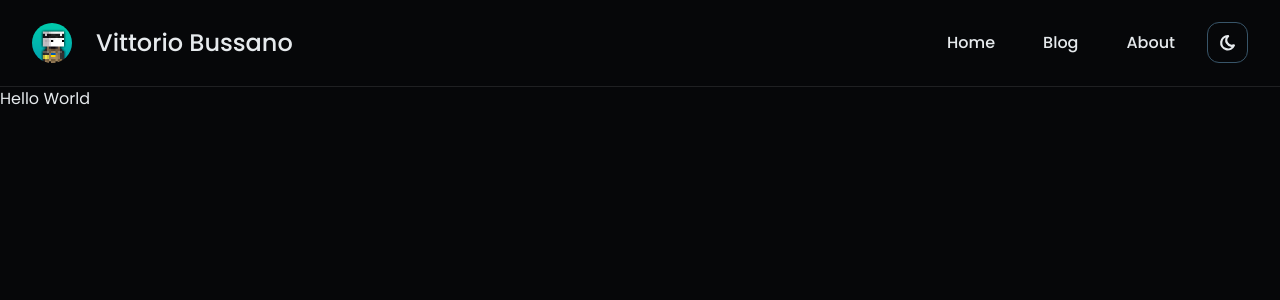
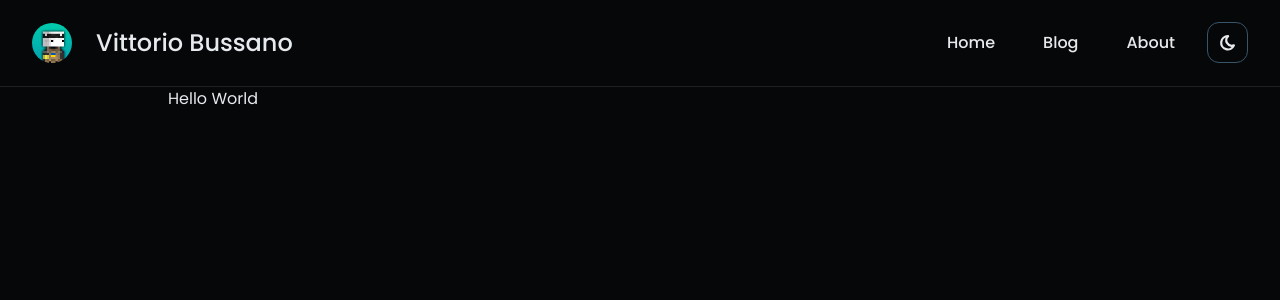
Before and after one commit to GIMMI42PIASTRATO/Portfolio, a Next.js app: page / in a window 1280 px wide. Shown: the top 300 px of the page. Built offline with nearby package versions, Linux system fonts and the light colour scheme.

Commit message:
Created the main page container

```diff
--- a/src/app/layout.tsx
+++ b/src/app/layout.tsx
@@ -19,7 +19,7 @@ export default function RootLayout({
 		<html lang="en">
 			<body className={poppins.className}>
 				<Navbar />
-				{children}
+				<div className="max-w-5xl mx-auto px-10">{children}</div>
 			</body>
 		</html>
 	);
--- a/src/app/page.tsx
+++ b/src/app/page.tsx
@@ -2,7 +2,7 @@ import Image from "next/image";
 
 export default function Home() {
 	return (
-		<main>
+		<main className="flex">
 			<div>Hello World</div>
 		</main>
 	);
```
